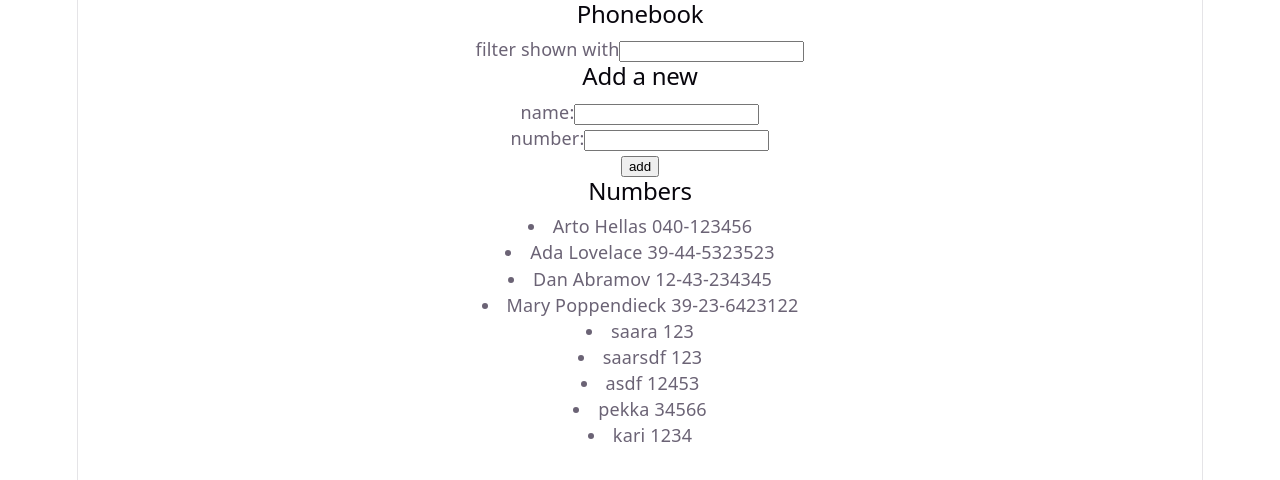
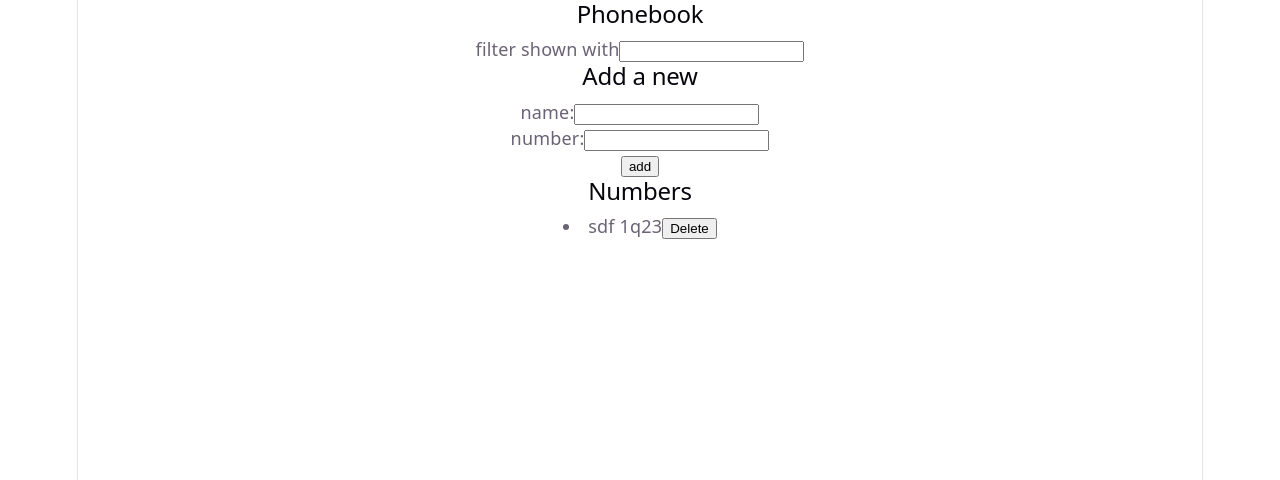
Before and after one commit to saaraserafiina/fullstackopen, a React (Vite) app in the folder part_2/puhelinluettelo/: page / in a window 1280 px wide. Shown: the top 480 px of the page. Built offline with nearby package versions, Linux system fonts and the light colour scheme; data requests are answered from the project's data file.

Commit message:
2.13-2.14 done

```diff
--- a/part_2/puhelinluettelo/db.json
+++ b/part_2/puhelinluettelo/db.json
@@ -1,49 +1,9 @@
 {
   "persons": [
     {
-      "name": "Arto Hellas",
-      "number": "040-123456",
-      "id": "1"
-    },
-    {
-      "name": "Ada Lovelace",
-      "number": "39-44-5323523",
-      "id": "2"
-    },
-    {
-      "name": "Dan Abramov",
-      "number": "12-43-234345",
-      "id": "3"
-    },
-    {
-      "name": "Mary Poppendieck",
-      "number": "39-23-6423122",
-      "id": "4"
-    },
-    {
-      "name": "saara",
-      "number": "123",
-      "id": "uN57rcLWrYk"
-    },
-    {
-      "name": "saarsdf",
-      "number": "123",
-      "id": "6bk_IL64cIA"
-    },
-    {
-      "name": "asdf",
-      "number": "12453",
-      "id": "howidIG-NKo"
-    },
-    {
-      "name": "pekka",
-      "number": "34566",
-      "id": "LlbZ7mmyfA4"
-    },
-    {
-      "name": "kari",
-      "number": "1234",
-      "id": "1gktSQPyBfg"
+      "name": "sdf",
+      "number": "1q23",
+      "id": "A9U8s13Xz4c"
     }
   ],
   "$schema": "./node_modules/json-server/schema.json"
--- a/part_2/puhelinluettelo/src/App.jsx
+++ b/part_2/puhelinluettelo/src/App.jsx
@@ -1,8 +1,7 @@
 import { useState, useEffect } from 'react'
 import Persons from  './components/Persons'
 import PersonForm from './components/PersonForm'
-import axios from 'axios'
-
+import personService from './services/persons'
 
 const App = () => {
 
@@ -14,41 +13,33 @@ const App = () => {
 
   useEffect(() => {
 
-    axios
-      .get('http://localhost:3001/persons')
-      .then(response => {
-        setPersons(response.data)
+    personService
+      .getAll()
+      .then(initialPersons => {
+        setPersons(initialPersons)
       })
   }, [])
 
 
   const addPerson = (event) => {
 
-
     event.preventDefault()
     const personObject = {
       name: newName,
       number: newNumber
     }
-
-    console.log("new name is", personObject)
-
     if (persons.some(person => person.name === personObject.name)) {
       window.alert(newName + ' is already added to phonebook')
       return
     }
 
-    axios
-      .post('http://localhost:3001/persons', personObject)
-      .then(response => {
-            console.log(response.data)
-            setPersons(persons.concat(response.data))
+    personService
+      .create(personObject)
+      .then(returnedPerson => {
+            setPersons(persons.concat(returnedPerson))
             setNewName('')
             setNewNumber('')
       })
-
-
-
 
   }
 
@@ -56,13 +47,23 @@ const App = () => {
     setFilter(event.target.value)
   }
 
-
-
   const handleNumberChange = (event) => {
 
     setNewNumber(event.target.value)
   }
 
+  const handleDelete = (id) => {
+
+    const person = persons.find(p => p.id === id)
+
+    if (window.confirm("Delete " + person.name + "?")) {
+      personService
+       .deletePerson(id)
+       .then(() => {
+          setPersons(persons.filter(person => person.id !== id))
+       })
+  }
+}
 
   const handleNameChange = (event) => {
 
@@ -90,7 +91,9 @@ const App = () => {
                   handleNumberChange={handleNumberChange}/>
 
       <h2>Numbers</h2>
-        <Persons persons={personsToShow} />
+        <Persons persons={personsToShow}
+        handleDelete={handleDelete}
+         />
     </div>
   )
 
--- a/part_2/puhelinluettelo/src/components/PersonLine.jsx
+++ b/part_2/puhelinluettelo/src/components/PersonLine.jsx
@@ -1,7 +1,10 @@
-const PersonLine = ( {name, number}) => {
+const PersonLine = ( {id, name, number, handleDelete}) => {
 
     return (
-    <li>{name} {number}</li>
+    <li> {name} {number}
+    <button onClick={() => handleDelete(id)}>Delete</button>
+
+    </li>
     )
 }
 
--- a/part_2/puhelinluettelo/src/components/Persons.jsx
+++ b/part_2/puhelinluettelo/src/components/Persons.jsx
@@ -1,11 +1,15 @@
 import PersonLine from "./PersonLine"
 
-const Persons = ({persons}) => {
+const Persons = ({persons, handleDelete}) => {
 
     return (
     <div>
         {persons.map(person => (
-            <PersonLine key={person.name} name={person.name} number={person.number} />
+            <PersonLine key={person.id}
+            id={person.id}
+            name={person.name}
+             number={person.number}
+             handleDelete={handleDelete}/>
         ))}
     </div>
 
--- /dev/null
+++ b/part_2/puhelinluettelo/src/services/persons.js
@@ -0,0 +1,33 @@
+import axios from 'axios'
+const baseUrl = 'http://localhost:3001/persons'
+
+const getAll = () => {
+
+  const request = axios.get(baseUrl)
+  return request.then(response => response.data)
+
+}
+
+const create = newObject => {
+
+  const request = axios.post(baseUrl, newObject)
+  return request.then(response => response.data)
+}
+
+const update = (id, newObject) => {
+  return axios.put(`${baseUrl}/${id}`, newObject)
+}
+
+const deletePerson = (id) => {
+
+    const request = axios.delete(`${baseUrl}/${id}`)
+    return request.then(response => response.data)
+
+}
+
+export default {
+  getAll: getAll,
+  create: create,
+  update: update,
+  deletePerson: deletePerson
+}
```
